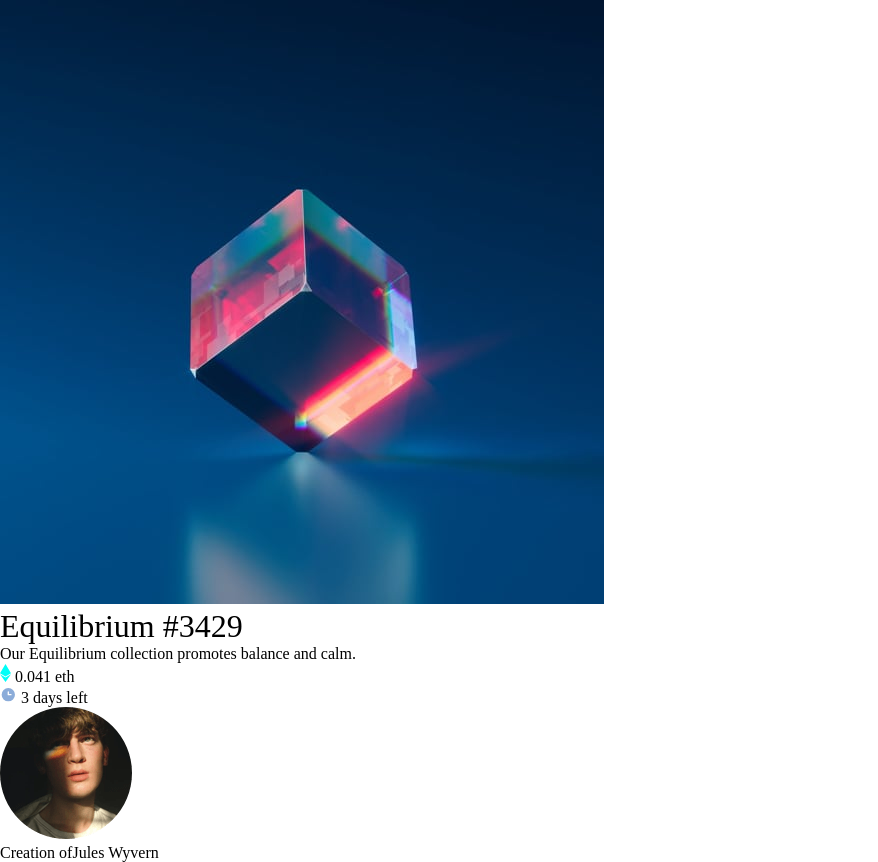
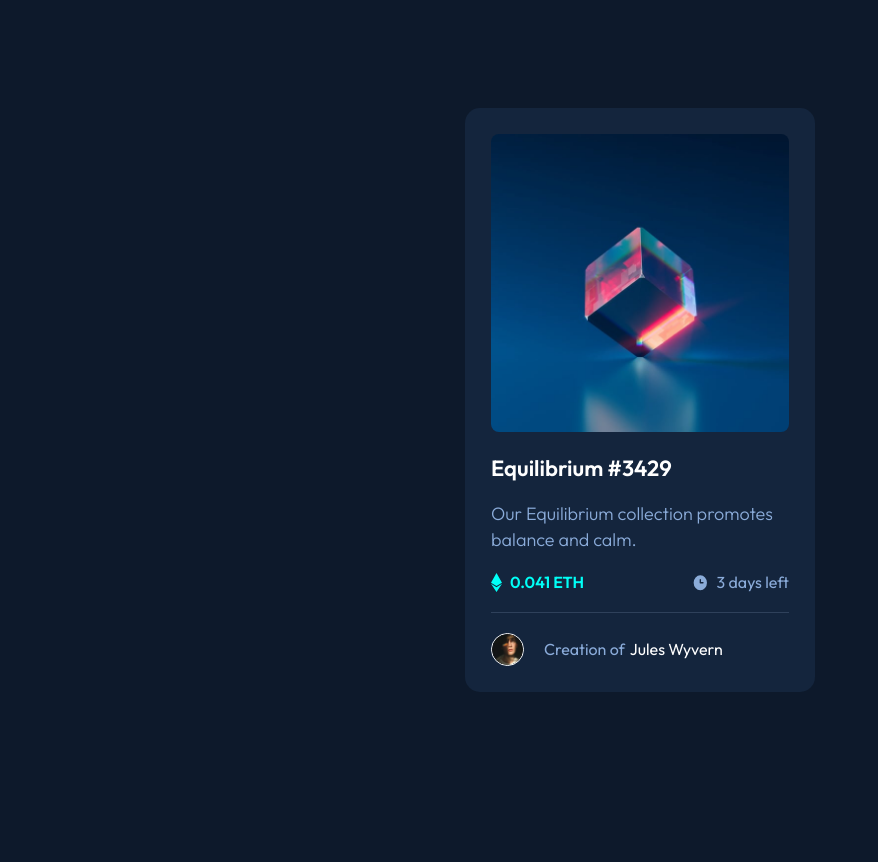
Before and after one commit to KrzysztofGrudzien/frontend-mentor-nft-card-component, a plain HTML site: page index.html in a window 1280 px wide. Shown: the whole page, without its empty margins (0-878 px from the left). After the commit the page ends 800 px from the top, so only its background shows below. Drawn offline with Linux system fonts and the light colour scheme.

Commit message:
add styles

```diff
--- a/css/style.css
+++ b/css/style.css
@@ -1,14 +1,42 @@
+:root {
+    /* ------- COLORS ------- */
+    --color-primary: hsl(215, 51%, 70%);
+    --color-secondary: hsl(178, 100%, 50%);
+    --color-main-bg: hsl(217, 54%, 11%);
+    --color-card-bg: hsl(216, 50%, 16%);
+    --color-line: hsl(215, 32%, 27%);
+    --color-white: hsl(0, 0%, 100%);
+
+    /* ------- BREAKPOINTS ------- */
+    --desktop: 1440px;
+    --mobile: 375px;
+
+    /* ------- RADIUS ------- */
+    --radius-8: 8px;
+    --radius-15: 15px;
+    --radius-100: 100%;
+}
+
 /* ------- BASIC ------- */
 
 html {
     box-sizing: border-box;
-    font-size: 16px;
+    font-size: 62.5%;
 }
 
 *,
 *:before,
 *:after {
     box-sizing: inherit;
+}
+
+body {
+    background-color: var(--color-main-bg);
+    color: var(--color-primary);
+    font-size: 1.6rem;
+    font-family: 'Outfit', 'Arial', 'Helvetica', sans-serif;
+    font-weight: 400;
+    min-height: 100vh;
 }
 
 body,
@@ -26,6 +54,10 @@ ul {
     font-weight: normal;
 }
 
+p {
+    font-size: 1.8rem;
+}
+
 ol,
 ul {
     list-style: none;
@@ -35,3 +67,134 @@ img {
     max-width: 100%;
     height: auto;
 }
+
+main {
+    align-items: center;
+    display: flex;
+    flex-direction: column;
+    justify-content: center;
+    height: 100vh;
+}
+
+.card {
+    border-radius: var(--radius-15);
+    background-color: var(--color-card-bg);
+    display: flex;
+    flex-direction: column;
+    padding: 2.6rem;
+    width: 350px;
+}
+
+.card__img {
+    border-radius: var(--radius-8);
+    width: 302px;
+}
+
+.card__img-wrapper {
+    position: relative;
+}
+
+.card__icon {
+    left: 50%;
+    position: absolute;
+    opacity: 0;
+    top: 50%;
+    transform: translate(-50%, -50%);
+    transition: opacity 0.3s ease;
+    z-index: 1;
+}
+
+.card__img-wrapper:hover > .card__icon {
+    opacity: 1;
+}
+
+.card__img-overlay {
+    background-color: var(--color-secondary);
+    border-radius: var(--radius-8);
+    cursor: pointer;
+    height: 298px;
+    left: 0;
+    position: absolute;
+    opacity: 0;
+    top: 0;
+    transition: opacity 0.3s ease;
+    width: 100%;
+}
+
+.card__img-overlay:hover {
+    opacity: 0.5;
+}
+
+.card__title {
+    color: var(--color-white);
+    font-size: 2.2rem;
+    font-weight: 600;
+    padding: 2rem 0;
+    transition: color 0.3s ease;
+}
+
+.card__title:hover {
+    color: var(--color-secondary);
+    cursor: pointer;
+}
+
+.card__description {
+    font-size: 1.8rem;
+    font-weight: 300;
+    line-height: 2.6rem;
+}
+
+.label {
+    align-items: center;
+    display: flex;
+    justify-content: space-between;
+    margin: 2rem 0;
+}
+
+.label__img {
+    margin-right: 0.8rem;
+}
+
+.label__eth,
+.label__days {
+    display: flex;
+}
+
+.label__eth {
+    font-weight: 600;
+    text-transform: uppercase;
+}
+
+.label__text--light {
+    color: var(--color-secondary);
+}
+
+.footer {
+    align-items: center;
+    border-top: 1px solid var(--color-line);
+    display: flex;
+    padding-top: 2rem;
+}
+
+.footer__img {
+    border: 1px solid var(--color-white);
+    border-radius: var(--radius-100);
+    margin-right: 2rem;
+    width: 33px;
+}
+
+.footer__description {
+    font-size: 1.6rem;
+}
+
+.text-white {
+    color: var(--color-white);
+    display: inline-block;
+    margin-left: 0.5rem;
+    transition: color 0.3s ease;
+}
+
+.text-white:hover {
+    color: var(--color-secondary);
+    cursor: pointer;
+}
--- a/index.html
+++ b/index.html
@@ -13,7 +13,11 @@
     <body>
         <main class="main">
             <article class="card">
-                <img src="./images/image-equilibrium.jpg" alt="equilibrium image" class="card__img" />
+                <div class="card__img-wrapper">
+                    <img src="./images/icon-view.svg" alt="icon view" class="card__icon" />
+                    <div class="card__img-overlay"></div>
+                    <img src="./images/image-equilibrium.jpg" alt="equilibrium image" class="card__img" />
+                </div>
                 <h1 class="card__title">Equilibrium #3429</h1>
                 <p class="card__description">Our Equilibrium collection promotes balance and calm.</p>
                 <div class="label">
```
